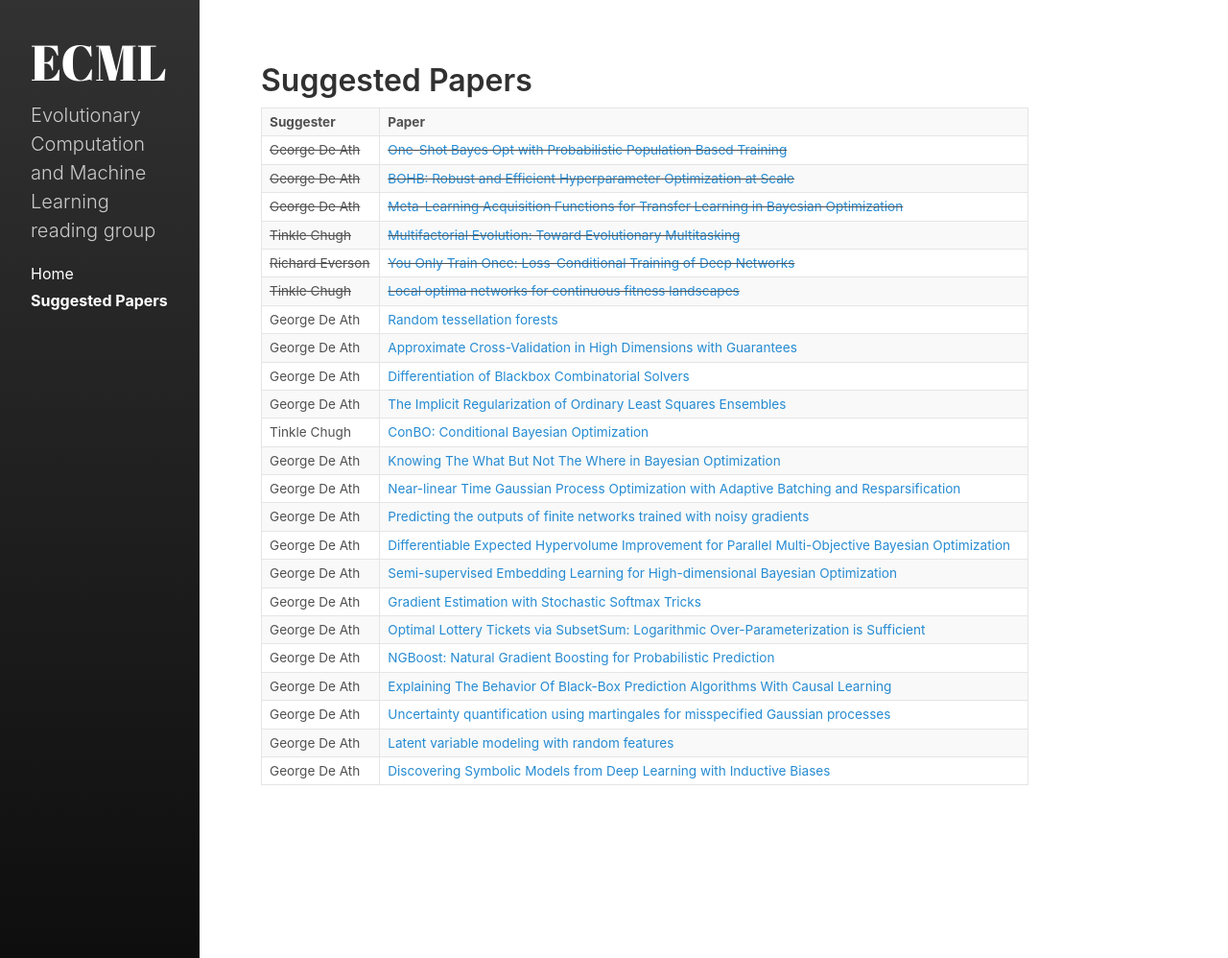
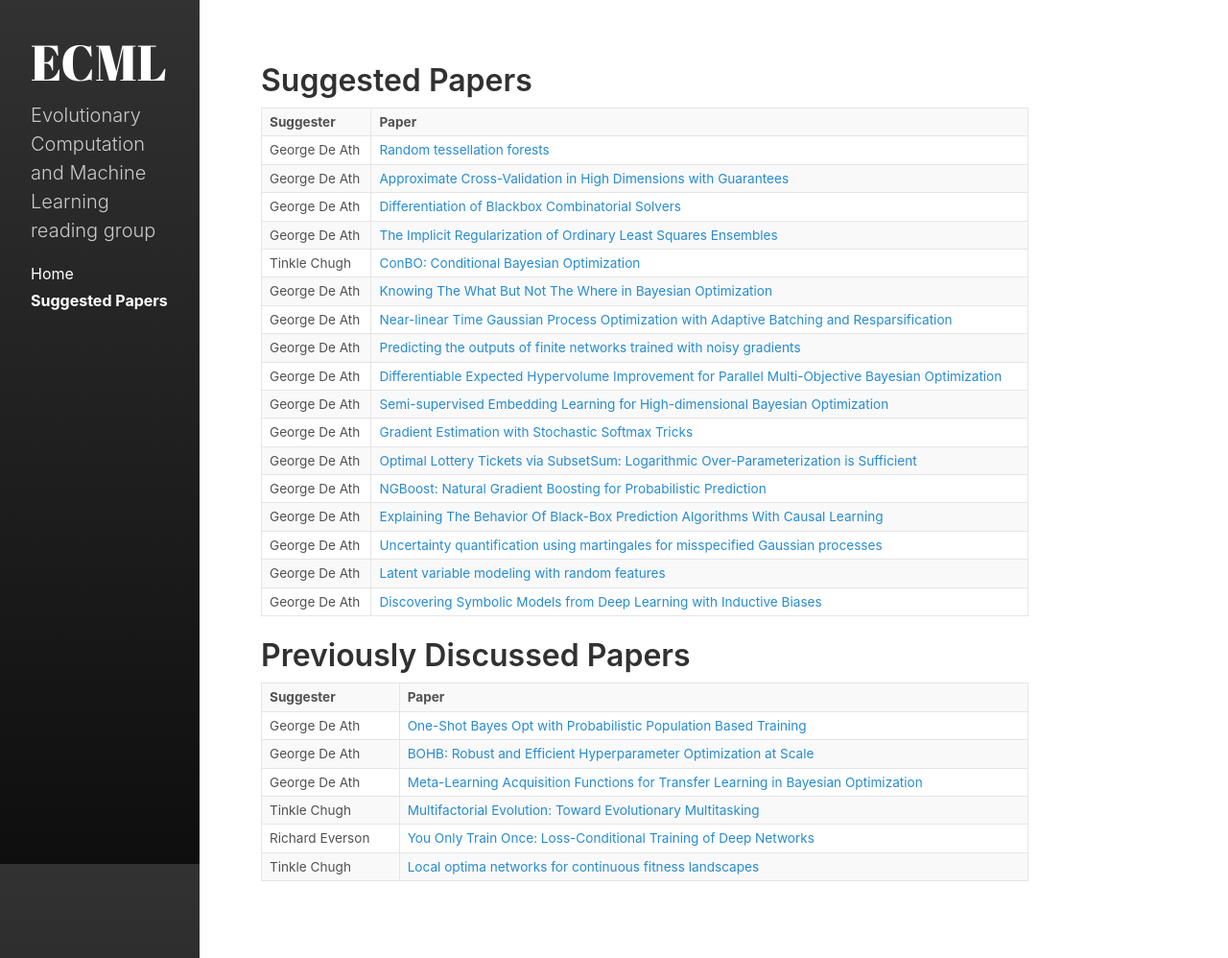
Before and after one commit to exeter-ecml/exeter-ecml.github.io, a Jekyll site: the page built from suggested.md, in a window 1280 px wide and 998 px high. Shown: the whole window at 96% size. Built offline with Jekyll 4.4.1, drawn with Linux system fonts in a browser that asks for light colours; nearby versions of some CDN libraries.

Commit message:
Restructured the suggeted/previous paper page.

```diff
--- a/suggested.md
+++ b/suggested.md
@@ -8,14 +8,6 @@ sidebar_link: true
     <tbody>
     <tr><th nowrap>Suggester</th><th>Paper</th></tr>
     {% for paper in site.papers %}
-        {% if paper.status == "happened" %}
-            <tr>
-            <td nowrap><s>{{paper.who_suggested}}</s></td>
-            <td><s><a href="{{paper.url}}">{{paper.title}}</a></s></td>
-            </tr>
-        {% endif %}
-    {% endfor %}
-    {% for paper in site.papers %}
         {% if paper.status == "suggested" %}
             <tr>
             <td nowrap>{{paper.who_suggested}}</td>
@@ -25,3 +17,18 @@ sidebar_link: true
     {% endfor %}
     </tbody>
 </table>
+
+# Previously Discussed Papers
+<table>
+    <tbody>
+    <tr><th nowrap>Suggester</th><th>Paper</th></tr>
+    {% for paper in site.papers %}
+        {% if paper.status == "happened" %}
+            <tr>
+            <td nowrap>{{paper.who_suggested}}</td>
+            <td><a href="{{paper.url}}">{{paper.title}}</a></td>
+            </tr>
+        {% endif %}
+    {% endfor %}
+    </tbody>
+</table>
```
